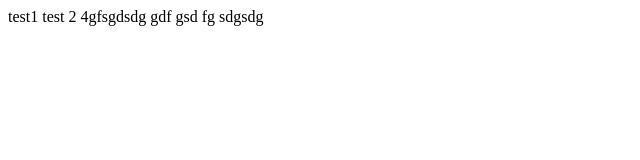
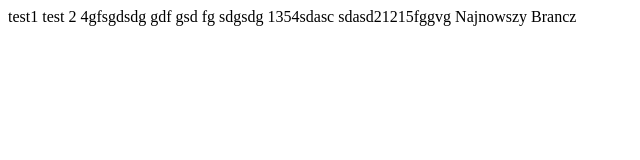
Before and after one commit to endfreakzz/test, a plain HTML site: page index.html in a window 1280 px wide. Shown: the whole page, without its empty margins (0-640 px from the left). Drawn offline with Linux system fonts and the light colour scheme.

Commit message:
brancz brancz

```diff
--- a/index.html
+++ b/index.html
@@ -15,5 +15,11 @@ gdf
 gsd
 fg
 sdgsdg
+
+
+
+1354sdasc
+sdasd21215fggvg
+Najnowszy Brancz
 </body>
 </html>
```
